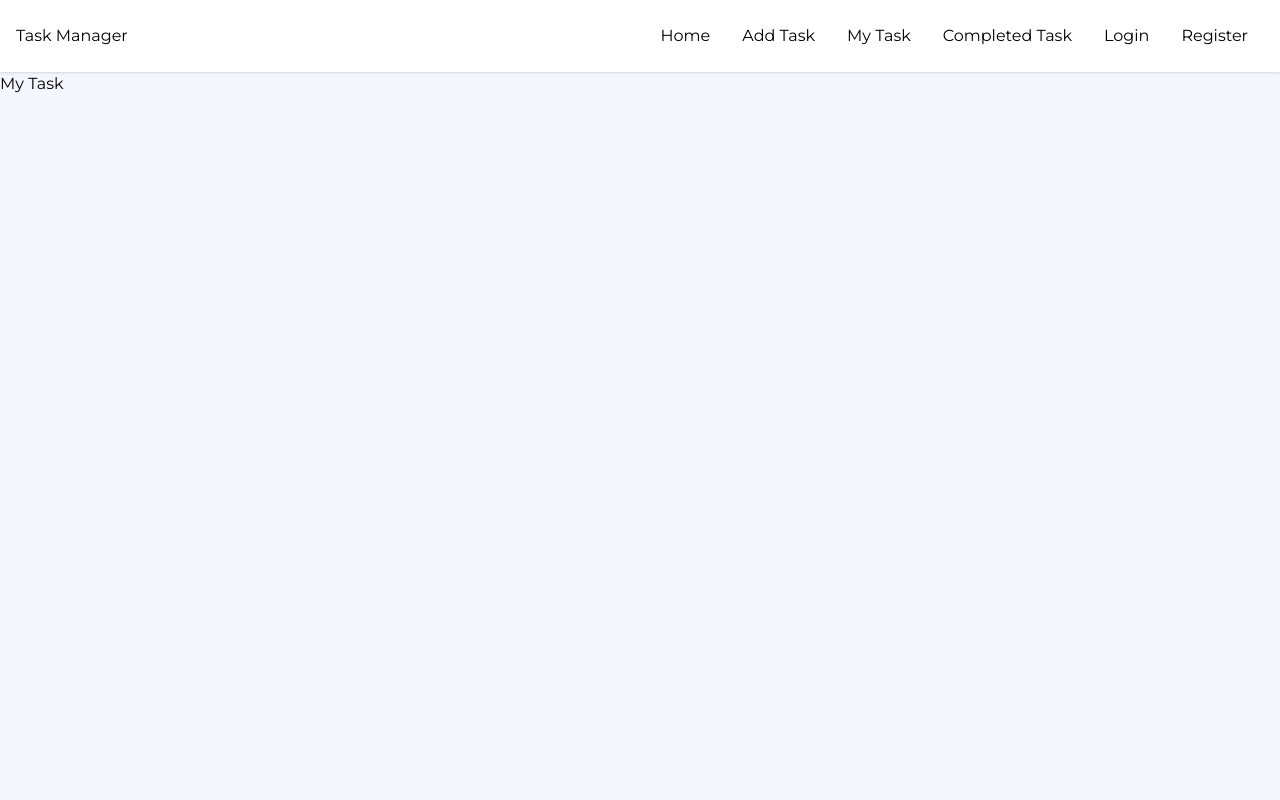
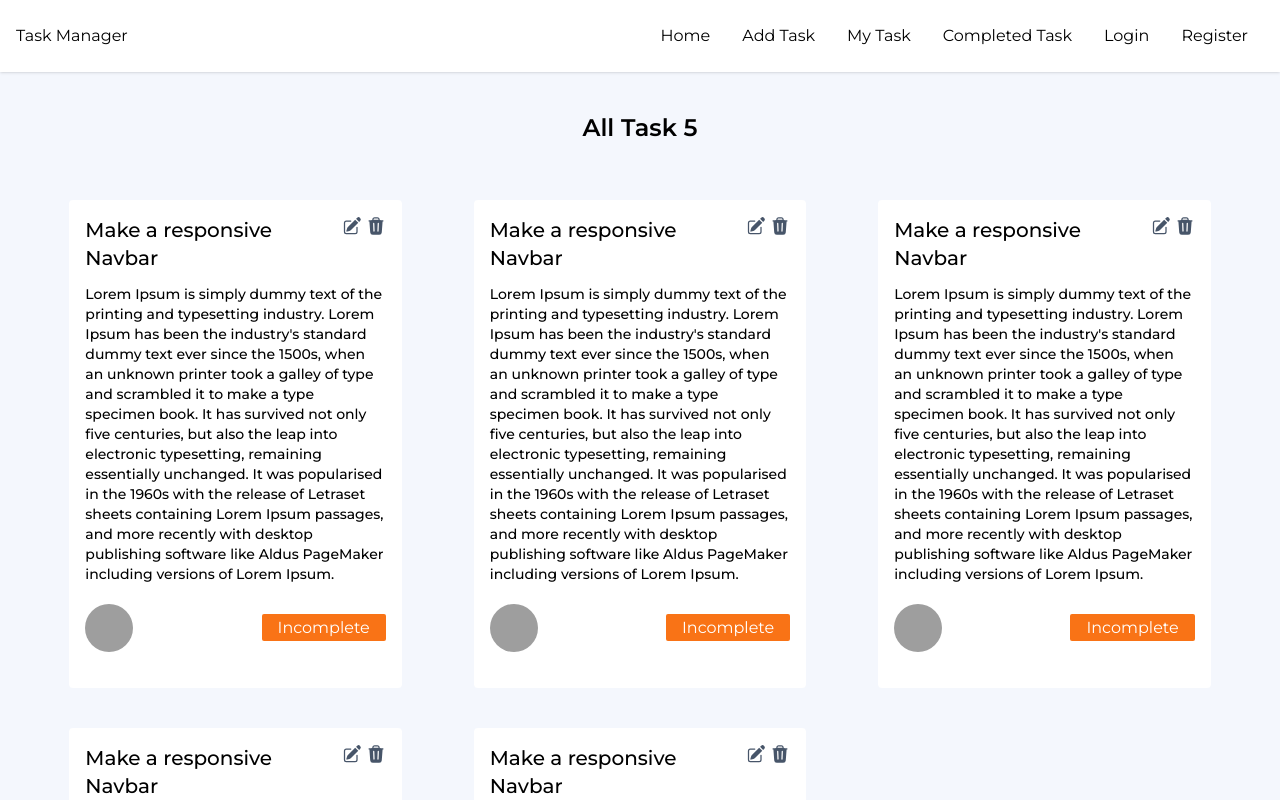
Before and after one commit to mukutdev/task-manager-client, a React (Create React App) app: page /mytask in a window 1280 px wide. Shown: the top 800 px of the page. Built offline with nearby package versions, Linux system fonts and the light colour scheme; no server answers; grey boxes are pictures that could not be loaded.

Commit message:
my-task-added

```diff
--- a/package.json
+++ b/package.json
@@ -4,6 +4,7 @@
   "private": true,
   "dependencies": {
     "@heroicons/react": "^2.0.13",
+    "@tanstack/react-query": "^4.20.4",
     "@testing-library/jest-dom": "^5.16.5",
     "@testing-library/react": "^13.4.0",
     "@testing-library/user-event": "^13.5.0",
--- /dev/null
+++ b/public/task.json
@@ -0,0 +1,32 @@
+[
+    {
+        "id" : "02154",
+        "taskName" : "Make a responsive Navbar",
+        "taskDetails" : "Lorem Ipsum is simply dummy text of the printing and typesetting industry. Lorem Ipsum has been the industry's standard dummy text ever since the 1500s, when an unknown printer took a galley of type and scrambled it to make a type specimen book. It has survived not only five centuries, but also the leap into electronic typesetting, remaining essentially unchanged. It was popularised in the 1960s with the release of Letraset sheets containing Lorem Ipsum passages, and more recently with desktop publishing software like Aldus PageMaker including versions of Lorem Ipsum.",
+        "image" : "https://i.ibb.co/sKw14Ff/1668359224476.jpg"
+    },
+    {
+        "id" : "021as54",
+        "taskName" : "Make a responsive Navbar",
+        "taskDetails" : "Lorem Ipsum is simply dummy text of the printing and typesetting industry. Lorem Ipsum has been the industry's standard dummy text ever since the 1500s, when an unknown printer took a galley of type and scrambled it to make a type specimen book. It has survived not only five centuries, but also the leap into electronic typesetting, remaining essentially unchanged. It was popularised in the 1960s with the release of Letraset sheets containing Lorem Ipsum passages, and more recently with desktop publishing software like Aldus PageMaker including versions of Lorem Ipsum.",
+        "image" : "https://i.ibb.co/sKw14Ff/1668359224476.jpg"
+    },
+    {
+        "id" : "02aadafa154",
+        "taskName" : "Make a responsive Navbar",
+        "taskDetails" : "Lorem Ipsum is simply dummy text of the printing and typesetting industry. Lorem Ipsum has been the industry's standard dummy text ever since the 1500s, when an unknown printer took a galley of type and scrambled it to make a type specimen book. It has survived not only five centuries, but also the leap into electronic typesetting, remaining essentially unchanged. It was popularised in the 1960s with the release of Letraset sheets containing Lorem Ipsum passages, and more recently with desktop publishing software like Aldus PageMaker including versions of Lorem Ipsum.",
+        "image" : "https://i.ibb.co/sKw14Ff/1668359224476.jpg"
+    },
+    {
+        "id" : "0215aaa4",
+        "taskName" : "Make a responsive Navbar",
+        "taskDetails" : "Lorem Ipsum is simply dummy text of the printing and typesetting industry. Lorem Ipsum has been the industry's standard dummy text ever since the 1500s, when an unknown printer took a galley of type and scrambled it to make a type specimen book. It has survived not only five centuries, but also the leap into electronic typesetting, remaining essentially unchanged. It was popularised in the 1960s with the release of Letraset sheets containing Lorem Ipsum passages, and more recently with desktop publishing software like Aldus PageMaker including versions of Lorem Ipsum.",
+        "image" : "https://i.ibb.co/sKw14Ff/1668359224476.jpg"
+    },
+    {
+        "id" : "021dadaff54",
+        "taskName" : "Make a responsive Navbar",
+        "taskDetails" : "Lorem Ipsum is simply dummy text of the printing and typesetting industry. Lorem Ipsum has been the industry's standard dummy text ever since the 1500s, when an unknown printer took a galley of type and scrambled it to make a type specimen book. It has survived not only five centuries, but also the leap into electronic typesetting, remaining essentially unchanged. It was popularised in the 1960s with the release of Letraset sheets containing Lorem Ipsum passages, and more recently with desktop publishing software like Aldus PageMaker including versions of Lorem Ipsum.",
+        "image" : "https://i.ibb.co/sKw14Ff/1668359224476.jpg"
+    }
+]
--- a/src/Pages/MyTask/MyTask.js
+++ b/src/Pages/MyTask/MyTask.js
@@ -1,10 +1,38 @@
+import { useQuery } from '@tanstack/react-query';
 import React from 'react';
+import Loader from '../../Shared/Loader/Loader';
+import TaskCard from '../../Shared/TaskCard/TaskCard';
 
 const MyTask = () => {
+
+    const { data: tasks = [], isLoading, refetch,
+      } = useQuery({
+        queryKey: ["tasks"],
+        queryFn: async () => {
+          const res = await fetch('task.json');
+          const data = res.json();
+          return data;
+        },
+      });
+
+      if(isLoading){
+        return <Loader/>
+      }
+
+
     return (
-        <div>
-            My Task
-        </div>
+        <section className='container mx-auto'>
+            <div className='mt-10'>
+                    <h2 className='text-2xl text-center font-semibold'>All Task {tasks.length}</h2>
+            <div className='w-11/12 mx-auto mt-14'>
+                <div className='grid grid-cols-3 justify-between gap-10 mb-40'>
+                    {
+                        tasks.map(task => <TaskCard key={task.id} task={task}/>)
+                    }
+                </div>
+            </div>
+            </div>
+        </section>
     );
 };
 
--- /dev/null
+++ b/src/Shared/Loader/Loader.css
@@ -0,0 +1,50 @@
+.shapes-7 {
+  width: 40px;
+  height: 40px;
+  color: #4F46E5;
+  position: absolute;
+  top: 50%;
+  left: 50%;
+  background: conic-gradient(from 134deg at top, currentColor 92deg, rgba(0, 0, 0, 0) 0) top, conic-gradient(from -46deg at bottom, currentColor 92deg, rgba(0, 0, 0, 0) 0) bottom;
+  background-size: 100% 50%;
+  background-repeat: no-repeat;
+}
+
+.shapes-7:before {
+  content: "";
+  position: absolute;
+  inset: 0;
+  background: conic-gradient(from -135deg at top 0 left 22px, rgba(0, 0, 0, 0), currentColor 1deg 90deg, rgba(0, 0, 0, 0) 0), conic-gradient(from -45deg at right 0 top 22px, rgba(0, 0, 0, 0), currentColor 1deg 90deg, rgba(0, 0, 0, 0) 0), conic-gradient(from 45deg at bottom 0 right 22px, rgba(0, 0, 0, 0), currentColor 1deg 90deg, rgba(0, 0, 0, 0) 0), conic-gradient(from 135deg at left 0 bottom 20px, rgba(0, 0, 0, 0), currentColor 1deg 90deg, rgba(0, 0, 0, 0) 0);
+  -webkit-animation: sh7 1.5s infinite cubic-bezier(0.3, 1, 0, 1);
+          animation: sh7 1.5s infinite cubic-bezier(0.3, 1, 0, 1);
+}
+
+@-webkit-keyframes sh7 {
+  33% {
+    inset: -10px;
+    transform: rotate(0deg);
+  }
+  66% {
+    inset: -10px;
+    transform: rotate(90deg);
+  }
+  100% {
+    inset: 0;
+    transform: rotate(90deg);
+  }
+}
+
+@keyframes sh7 {
+  33% {
+    inset: -10px;
+    transform: rotate(0deg);
+  }
+  66% {
+    inset: -10px;
+    transform: rotate(90deg);
+  }
+  100% {
+    inset: 0;
+    transform: rotate(90deg);
+  }
+}/*# sourceMappingURL=Loader.css.map */
--- /dev/null
+++ b/src/Shared/Loader/Loader.js
@@ -0,0 +1,11 @@
+import React from 'react';
+import './Loader.css'
+const Loader = () => {
+    return (
+        <div className="shapes-7">
+
+        </div>
+    );
+};
+
+export default Loader;
--- /dev/null
+++ b/src/Shared/Loader/Loader.scss
@@ -0,0 +1,29 @@
+.shapes-7 {
+    width: 40px;
+    height: 40px;
+    color:#4F46E5;
+    position: absolute;
+    top: 50%;
+    left: 50%;
+    background:
+      conic-gradient(from 134deg at top   ,currentColor 92deg,#0000 0) top,
+      conic-gradient(from -46deg at bottom,currentColor 92deg,#0000 0) bottom;
+    background-size:100% 50%;
+    background-repeat: no-repeat;
+  }
+  .shapes-7:before {
+    content:'';
+    position: absolute;
+    inset:0;
+    background:
+      conic-gradient(from  -135deg at top 0    left   22px ,#0000 ,currentColor 1deg 90deg,#0000 0),
+      conic-gradient(from  -45deg  at right 0  top    22px ,#0000 ,currentColor 1deg 90deg,#0000 0),
+      conic-gradient(from   45deg  at bottom 0 right  22px ,#0000 ,currentColor 1deg 90deg,#0000 0),
+      conic-gradient(from  135deg  at left  0  bottom 20px ,#0000 ,currentColor 1deg 90deg,#0000 0);
+     animation: sh7 1.5s infinite cubic-bezier(0.3,1,0,1);
+  }
+  @keyframes sh7 {
+     33%  {inset:-10px;transform: rotate(0deg)}
+     66%  {inset:-10px;transform: rotate(90deg)}
+     100% {inset:0    ;transform: rotate(90deg)}
+  }
--- /dev/null
+++ b/src/Shared/TaskCard/TaskCard.js
@@ -0,0 +1,31 @@
+import { PencilSquareIcon, TrashIcon } from '@heroicons/react/24/solid';
+import React from 'react';
+
+const TaskCard = ({task}) => {
+
+    const {taskName , taskDetails , image, id} = task
+    return (
+        <div className='mx-4'>
+            <div className='bg-white rounded p-4'>
+                <div className='flex justify-between'>
+                     <h2 className='text-xl font-medium'>{taskName}</h2>
+                     <div className='flex gap-1'>
+                        <PencilSquareIcon className="h-5 w-5 text-slate-600 cursor-pointer"/>
+                        <TrashIcon className="h-5 w-5 text-slate-600 cursor-pointer"/>
+                     </div>
+                </div>
+                <div className='my-3'>
+                    <p className='text-sm font-medium'>{taskDetails}</p>
+                    <div className='flex justify-between my-5 items-center'>
+                        <img src={image} className="h-12 w-12 rounded-full" alt="" />
+                        <div>
+                        <span className='bg-orange-500 text-white px-4 py-1 rounded-sm'>Incomplete</span>
+                        </div>
+                    </div>
+                </div>
+            </div>
+        </div>
+    );
+};
+
+export default TaskCard;
--- a/src/index.js
+++ b/src/index.js
@@ -4,13 +4,19 @@ import './index.css';
 import App from './App';
 import reportWebVitals from './reportWebVitals';
 import AuthConText from './Context/AuthContext';
+import { QueryClient, QueryClientProvider } from '@tanstack/react-query';
+
+const queryClient = new QueryClient()
 
 const root = ReactDOM.createRoot(document.getElementById('root'));
 root.render(
   <React.StrictMode>
-   <AuthConText>
+    <QueryClientProvider client={queryClient}>
+    <AuthConText>
      <App />
    </AuthConText>
+    </QueryClientProvider>
+
   </React.StrictMode>
 );
 
```
Also changed, not shown: 2 other files (tests, documents, lock files or other folders).
